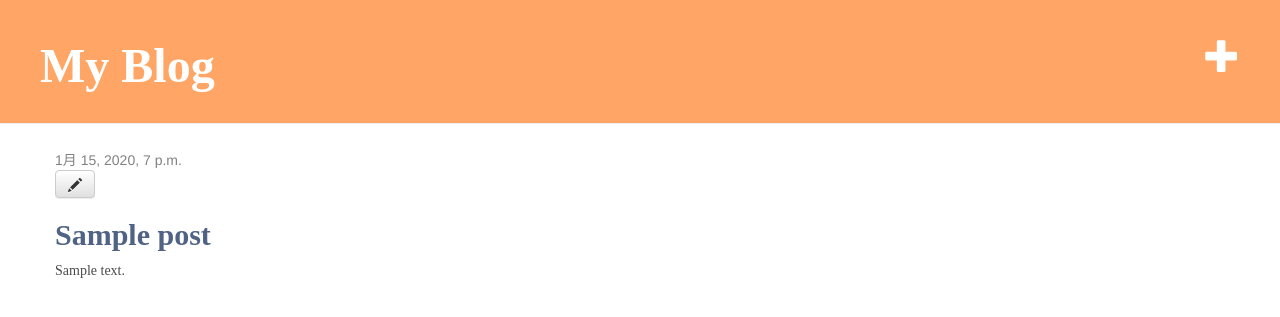
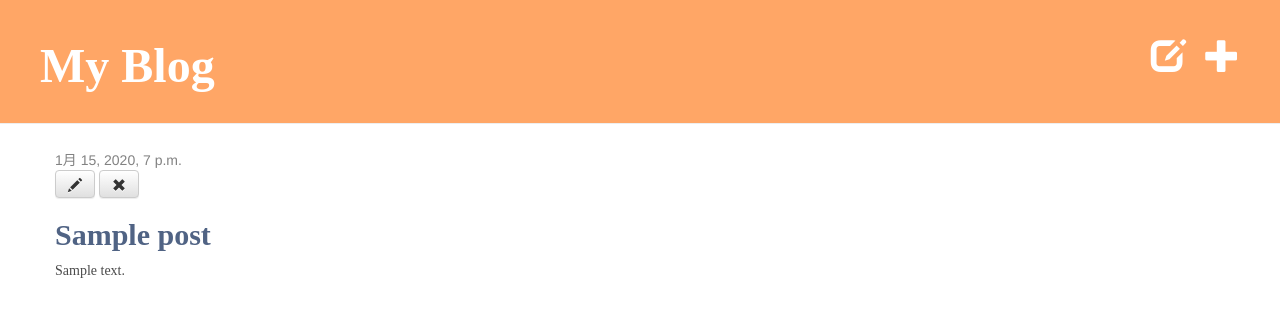
Before and after one commit to yoku-094/practice_python, a Django app: page /post/1/ in a window 1280 px wide. Shown: the top 317 px of the page. Run offline with Django 3.2, Linux system fonts and the light colour scheme; a user stored in the database is signed in; tables that the repository leaves empty hold one stand-in row (values such as "Sample post"); some libraries are stand-ins or nearby versions; some web fonts are replaced.

Commit message:
管理側の機能追加（草稿ページ・記事削除）

```diff
--- a/blog/templates/blog/base.html
+++ b/blog/templates/blog/base.html
@@ -18,10 +18,15 @@
   </head>
   <body>
     <div class="page-header">
-      {% if user.is_authenticated %}
-      <a href="{% url 'post_new' %}" class="top-menu"
-        ><span class="glyphicon glyphicon-plus"></span
-      ></a>
+      {# 管理者ログイン済の時のみ表示 #} {% if user.is_authenticated %}
+      <!-- 記事追加アイコン -->
+      <a href="{% url 'post_new' %}" class="top-menu">
+        <span class="glyphicon glyphicon-plus"></span>
+      </a>
+      <!-- 草稿記事一覧 -->
+      <a href="{% url 'post_draft_list' %}" class="top-menu">
+        <span class="glyphicon glyphicon-edit"></span>
+      </a>
       {% endif %}
       <h1><a href="/">My Blog</a></h1>
     </div>
--- a/blog/templates/blog/post_detail.html
+++ b/blog/templates/blog/post_detail.html
@@ -2,11 +2,18 @@
 <div class="post">
   {% if post.published_date %}
   <div class="date">{{ post.published_date }}</div>
+  {% else %}
+  <a class="btn btn-default" href="{% url 'post_publish' pk=post.pk %}"
+    >Publish</a
+  >
   {% endif %} {% if user.is_authenticated %}
   <a class="btn btn-default" href="{% url 'post_edit' pk=post.pk %}"
     ><span class="glyphicon glyphicon-pencil"></span
   ></a>
   {% endif %}
+  <a class="btn btn-default" href="{% url 'post_remove' pk=post.pk %}"
+    ><span class="glyphicon glyphicon-remove"></span
+  ></a>
   <h2>{{ post.title }}</h2>
   <p>{{ post.text|linebreaksbr }}</p>
 </div>
--- a/blog/urls.py
+++ b/blog/urls.py
@@ -13,4 +13,13 @@ urlpatterns = [
 
     # 編集
     path('post/<int:pk>/edit/', views.post_edit, name='post_edit'),
+
+    # 草稿一覧
+    path('drafts/', views.post_draft_list, name='post_draft_list'),
+
+    # 記事掲載
+    path('post/<pk>/publish/', views.post_publish, name='post_publish'),
+
+    # 記事削除
+    path('post/<pk>/remove/', views.post_remove, name='post_remove'),
 ]
--- a/blog/views.py
+++ b/blog/views.py
@@ -28,7 +28,7 @@ def post_new(request):
         if form.is_valid():
             post = form.save(commit=False)
             post.author = request.user
-            post.published_date = timezone.now()
+            # post.published_date = timezone.now()
             post.save()
             return redirect('post_detail', pk=post.pk)
     else:
@@ -42,12 +42,30 @@ def post_edit(request, pk):
         # 構築したフォームに取得してきた内容を入れる
         form = PostForm(request.POST, instance=post)
 
+        # 草稿保存
         if form.is_valid():
             post = form.save(commit=False)
             post.author = request.user
-            post.published_date = timezone.now()
+            # post.published_date = timezone.now()
             post.save()
             return redirect('post_detail', pk=post.pk)
     else:
         form = PostForm(instance=post)
     return render(request, 'blog/post_edit.html', {'form': form})
+
+#草稿一覧を表示
+def post_draft_list(request):
+    posts = Post.objects.filter(published_date__isnull=True).order_by('created_date')
+    return render(request, 'blog/post_draft_list.html', {'posts': posts})
+
+#草稿を投稿
+def post_publish(request, pk):
+    post = get_object_or_404(Post, pk=pk)
+    post.publish()
+    return redirect('post_detail', pk=pk)
+
+#記事を削除
+def post_remove(request, pk):
+    post = get_object_or_404(Post, pk=pk)
+    post.delete()
+    return redirect('post_list')
```
Also changed, not shown: blog/templates/blog/post_draft_list.html (added, +7 -0 lines).
